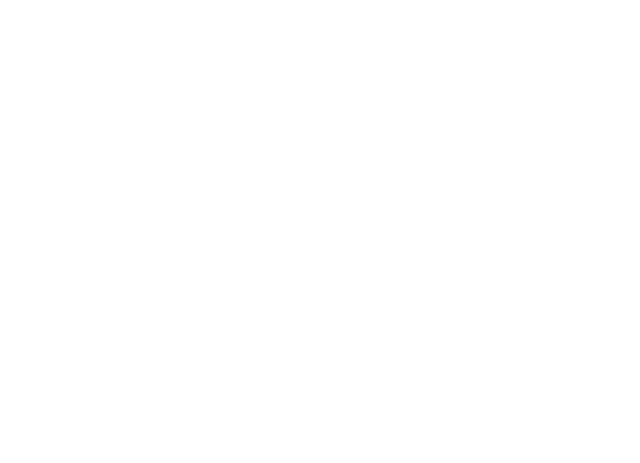
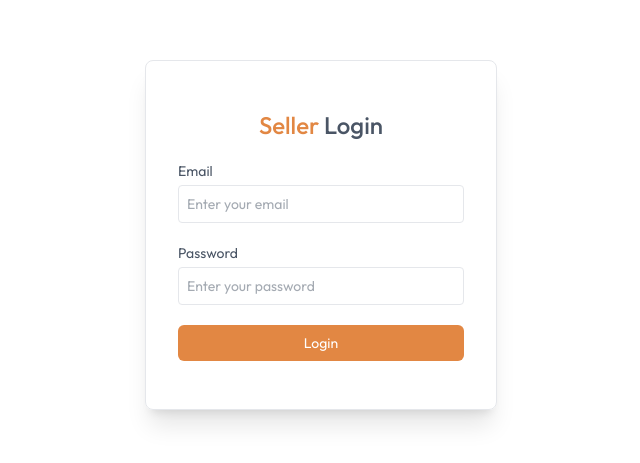
Before and after one commit to arifgr/mur-add, a React (Vite) app in the folder client/: page /seller in a window 1280 px wide. Before the commit this address had no page. Shown: the part 165-628 px from the top of the page, without its empty margins (319-959 px from the left). Built offline with nearby package versions, Linux system fonts and the light colour scheme.

Commit message:
feat: add seller login page

```diff
--- a/client/src/App.jsx
+++ b/client/src/App.jsx
@@ -12,10 +12,11 @@ import ProductDetails from "./pages/ProductDetails";
 import Cart from "./pages/Cart";
 import AddAddress from "./pages/AddAddress";
 import MyOrders from "./pages/MyOrders";
+import SellerLogin from "./components/seller/SellerLogin";
 
 const App = () => {
   const isSellerPath = useLocation().pathname.includes("seller");
-  const showUserLogin = useAppContext();
+  const { showUserLogin, isSeller } = useAppContext();
   return (
     <div>
       {isSellerPath ? null : <Navbar />}
@@ -32,6 +33,7 @@ const App = () => {
           <Route path="/cart" element={<Cart />} />
           <Route path="/add-address" element={<AddAddress />} />
           <Route path="/my-orders" element={<MyOrders />} />
+          <Route path="/seller/*" element={isSeller ? null : <SellerLogin />} />
         </Routes>
       </div>
       {isSellerPath ? null : <Footer />}
--- a/client/src/common/i18n.js
+++ b/client/src/common/i18n.js
@@ -93,6 +93,14 @@ i18n
             quantity: "Quantity",
             amount: "Amount",
           },
+          sellerLogin: {
+            seller: "Seller",
+            login: "Login",
+            emailPlaceholder: "Enter your email",
+            passwordPlaceholder: "Enter your password",
+            email: "Email",
+            password: "Password",
+          },
         },
       },
       tr: {
@@ -179,6 +187,14 @@ i18n
             quantity: "Miktar",
             amount: "Tutar",
           },
+          sellerLogin: {
+            seller: "Satıcı",
+            login: "Girişi",
+            emailPlaceholder: "E-postanızı girin",
+            passwordPlaceholder: "Parolanızı girin",
+            email: "E-posta",
+            password: "Parola",
+          },
         },
       },
     },
--- /dev/null
+++ b/client/src/components/seller/SellerLogin.jsx
@@ -0,0 +1,79 @@
+import React, { useEffect, useState } from "react";
+import { useAppContext } from "../../context/AppContext";
+import toast from "react-hot-toast";
+import { useTranslation } from "react-i18next";
+
+const SellerLogin = () => {
+  const { t } = useTranslation();
+  const { isSeller, setIsSeller, navigate, axios } = useAppContext();
+  const [email, setEmail] = useState("");
+  const [password, setPassword] = useState("");
+
+  const onSubmitHandler = async (event) => {
+    try {
+      event.preventDefault();
+      /* const { data } = await axios.post("/api/seller/login", {
+        email,
+        password,
+      });
+      if (data.success) {
+        setIsSeller(true);
+        navigate("/seller");
+      } else {
+        toast.error(data.message);
+      } */
+      setIsSeller(true); // Simulating successful login for now
+    } catch (error) {
+      toast.error(error.message);
+    }
+  };
+
+  useEffect(() => {
+    if (isSeller) {
+      navigate("/seller");
+    }
+  }, [isSeller]);
+
+  return (
+    !isSeller && (
+      <form
+        onSubmit={onSubmitHandler}
+        className="min-h-screen flex items-center text-sm text-gray-600"
+      >
+        <div className="flex flex-col gap-5 m-auto items-start p-8 py-12 min-w-80 sm:min-w-88 rounded-lg shadow-xl border border-gray-200">
+          <p className="text-2xl font-medium m-auto">
+            <span className="text-primary">{t("sellerLogin.seller")}</span>{" "}
+            {t("sellerLogin.login")}
+          </p>
+          <div className="w-full ">
+            <p>{t("sellerLogin.email")}</p>
+            <input
+              onChange={(e) => setEmail(e.target.value)}
+              value={email}
+              type="email"
+              placeholder={t("sellerLogin.emailPlaceholder")}
+              className="border border-gray-200 rounded w-full p-2 mt-1 outline-primary"
+              required
+            />
+          </div>
+          <div className="w-full ">
+            <p>{t("sellerLogin.password")}</p>
+            <input
+              onChange={(e) => setPassword(e.target.value)}
+              value={password}
+              type="password"
+              placeholder={t("sellerLogin.passwordPlaceholder")}
+              className="border border-gray-200 rounded w-full p-2 mt-1 outline-primary"
+              required
+            />
+          </div>
+          <button className="bg-primary text-white w-full py-2 rounded-md cursor-pointer">
+            {t("sellerLogin.login")}
+          </button>
+        </div>
+      </form>
+    )
+  );
+};
+
+export default SellerLogin;
```
